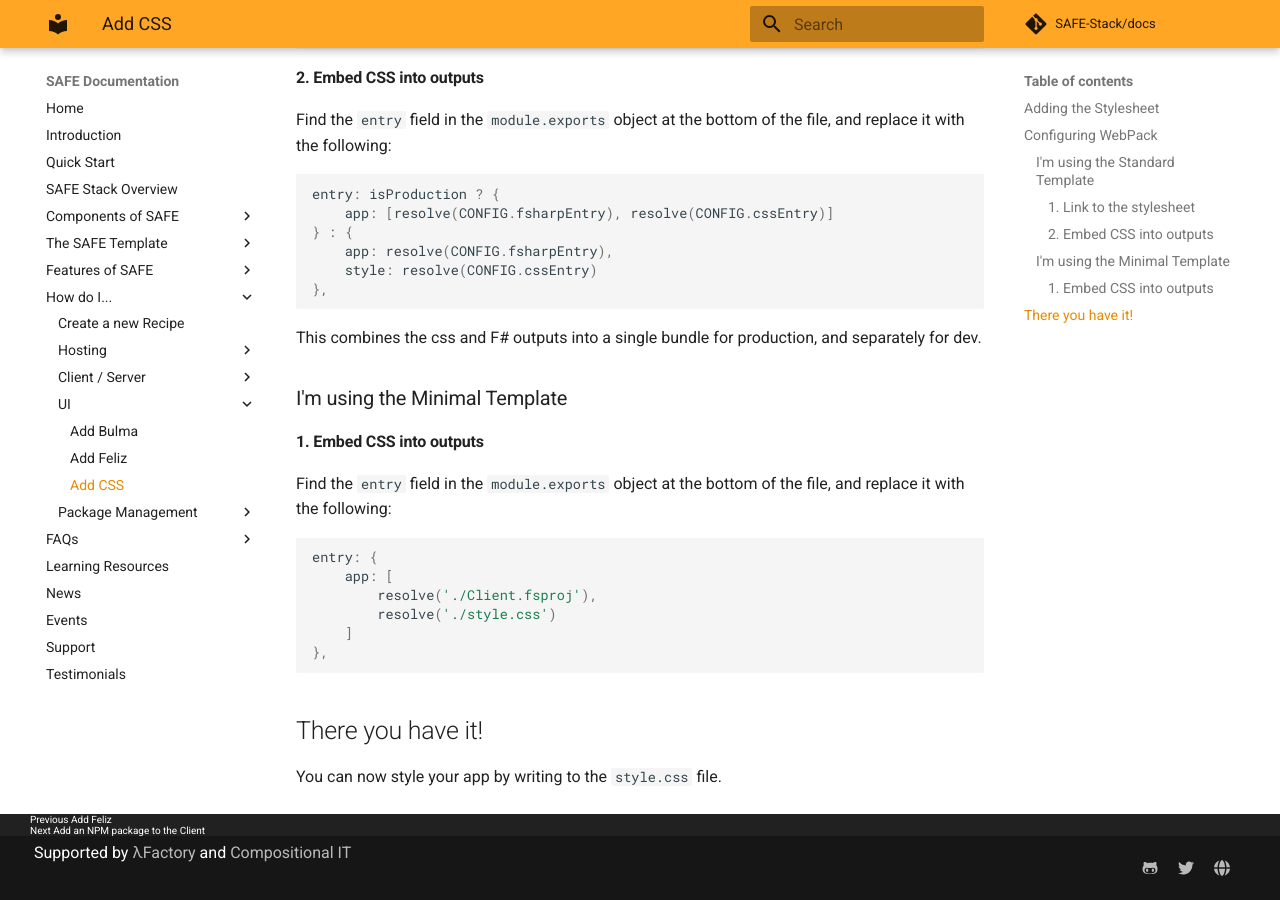
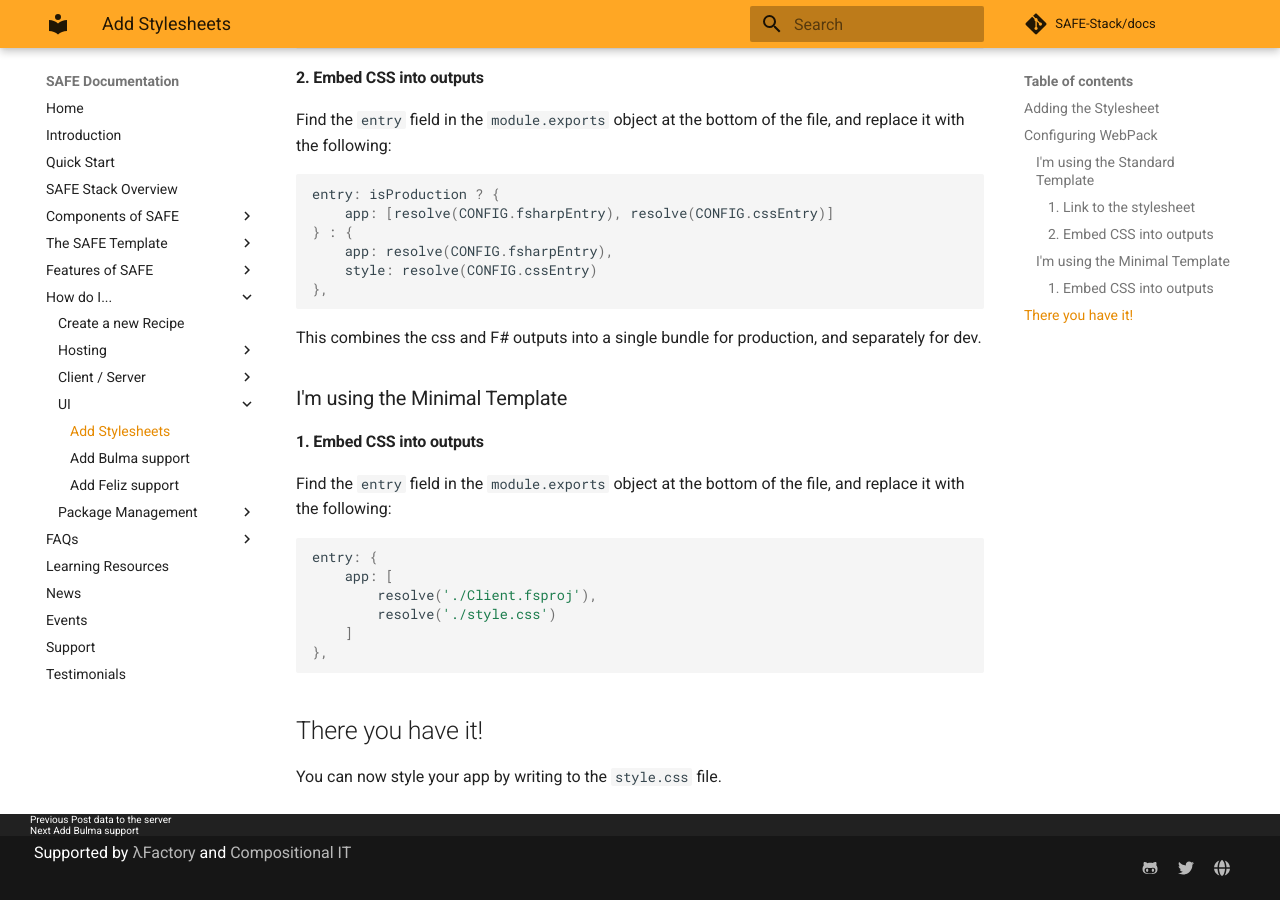
Before and after one commit to SAFE-Stack/docs, an MkDocs documentation site: the page built from docs/recipes/ui/add-style.md, in a window 1280 px wide and 900 px high, scrolled down 651 px. Built offline with MkDocs 1.6.1 and Material for MkDocs 9.7.7, drawn with Linux system fonts in a browser that asks for light colours; comment, search, counter and statistics services are not loaded.

Commit message:
Rename css doc

```diff
--- a/mkdocs.yml
+++ b/mkdocs.yml
@@ -67,12 +67,12 @@
     - Bundle my SAFE app: 'recipes/hosting/bundle-app.md'
   - Client / Server:
     - Perform roundtrips with MVU: 'recipes/client-server/mvu-roundtrip.md'
-    - Getting data from the server: 'recipes/client-server/messaging.md'
-    - Posting data to the server: 'recipes/client-server/messaging-post.md'
+    - Get data from the server: 'recipes/client-server/messaging.md'
+    - Post data to the server: 'recipes/client-server/messaging-post.md'
   - UI:
-    - Add Bulma: 'recipes/ui/add-bulma.md'
-    - Add Feliz: 'recipes/ui/add-feliz.md'
-    - Add CSS: 'recipes/ui/add-css.md'
+    - Add Stylesheets: 'recipes/ui/add-style.md'
+    - Add Bulma support: 'recipes/ui/add-bulma.md'
+    - Add Feliz support: 'recipes/ui/add-feliz.md'
   - Package Management:
     - Add an NPM package to the Client: 'recipes/package-management/add-npm-package-to-client.md'
     - Add a NuGet package to the Server: 'recipes/package-management/add-nuget-package-to-server.md'
```
Also changed, not shown: docs/recipes/ui/add-style.md (renamed from docs/recipes/ui/add-css.md).
